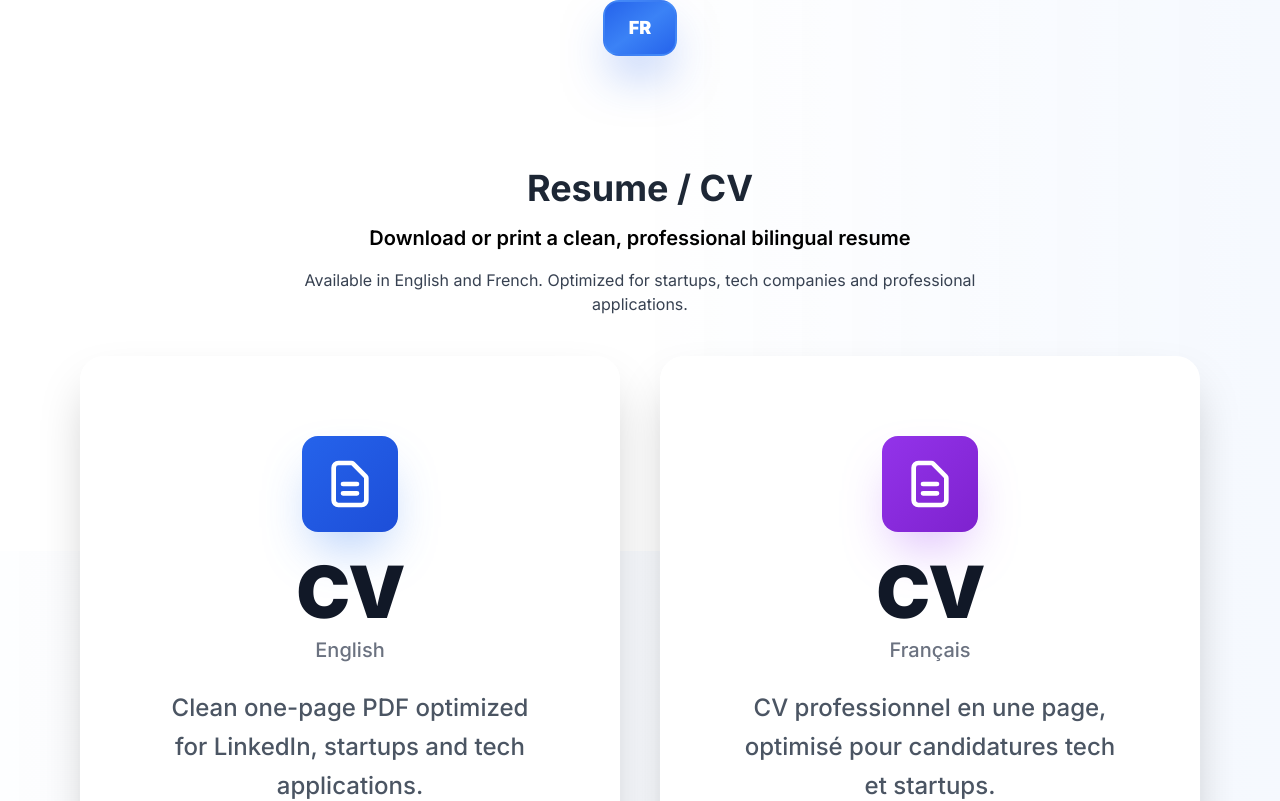
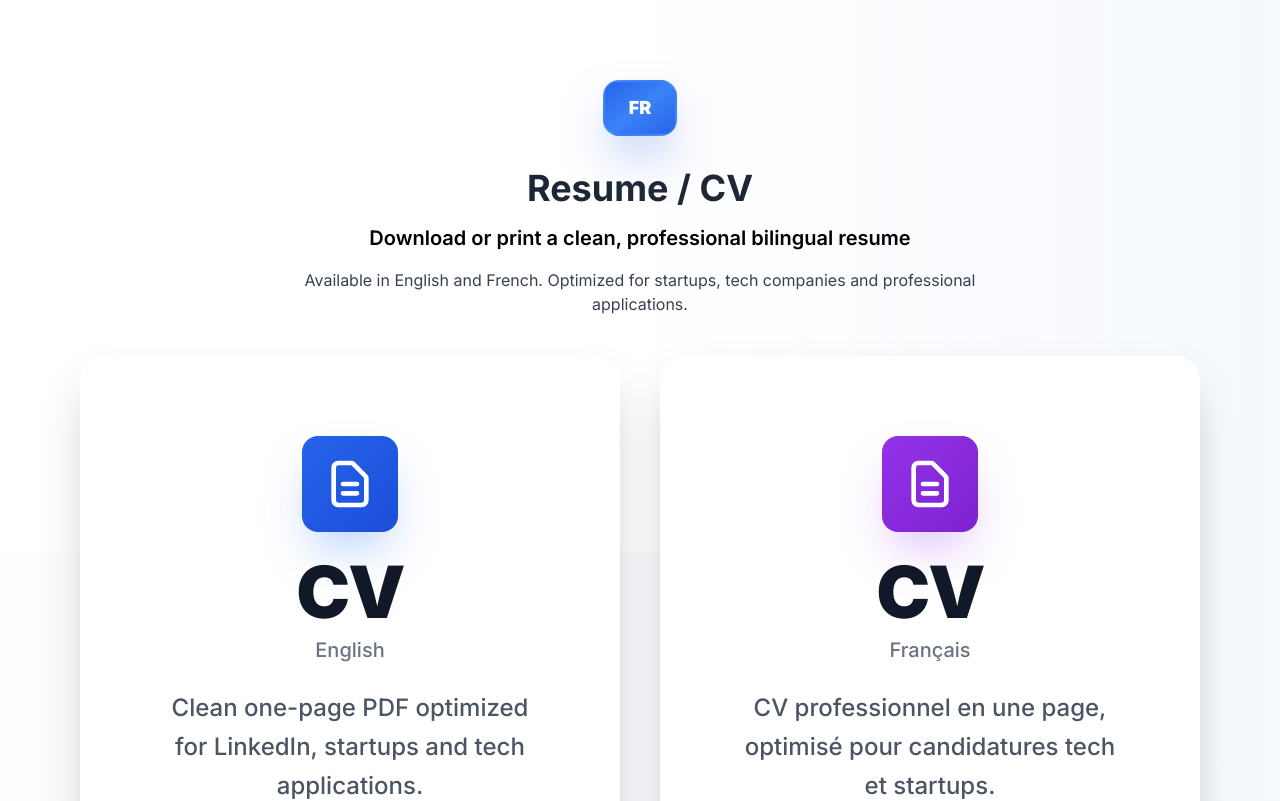
Before and after one commit to Sy2force/Portfolio---pro, a Next.js app: page /resume in a window 1280 px wide. Shown: the top 801 px of the page. Built offline with nearby package versions, Linux system fonts and the light colour scheme.

Commit message:
Moved language toggle inside main container to prevent it from overflowing at top of page

```diff
--- a/app/resume/page.tsx
+++ b/app/resume/page.tsx
@@ -86,6 +86,7 @@ export default function ResumePage() {
           <div className="wave"></div>
         </div>
 
+        <div className="max-w-6xl mx-auto px-4 py-20">
           {/* Language Toggle - Mobile */}
           <div className="relative z-50 md:hidden mb-8">
             <div className="flex justify-center">
@@ -110,7 +111,6 @@ export default function ResumePage() {
             </div>
           </div>
 
-        <div className="max-w-6xl mx-auto px-4 py-20">
           {/* Header */}
           <motion.div
             initial={{ opacity: 0, y: 20 }}
```
Lines whose indentation alone changed are shown as unchanged.
